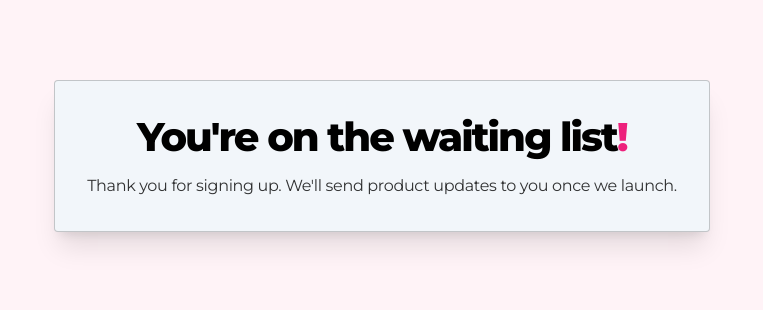
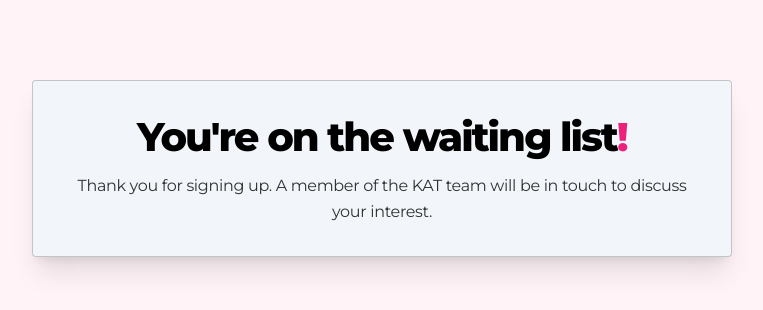
Before and after one commit to KondwaniKAT/presignups_digital_pass, a Next.js app: page /success in a window 1280 px wide. Shown: the top 310 px of the page, without its empty margins (258-1021 px from the left). Built offline with nearby package versions, Linux system fonts and the light colour scheme.

Commit message:
updated succes page

```diff
--- a/src/app/page.tsx
+++ b/src/app/page.tsx
@@ -159,7 +159,7 @@ export default function Home() {
                         {/*Phone*/}
                         <div>
                             <label className="block text-[18px] md:text-xl font-bold leading-[150%] tracking-[0.03em] mb-1">
-                                Phone number<span className="text-brand">*</span> <span className="text-sm text-gray-500">(Optional)</span>
+                                Phone number<span className="text-brand">*</span>
                             </label>
                             <input
                                 type="text"
--- a/src/app/success/page.tsx
+++ b/src/app/success/page.tsx
@@ -9,7 +9,7 @@ const SuccessPage: React.FC = (): JSX.Element => {
                     You're on the waiting list<span className="text-brand">!</span>
                 </h1>
                 <p className="font-normal text-[14px] md:text-[16px] leading-[160%] tracking-[-0.02em] text-black/80">
-                    Thank you for signing up. We&apos;ll send product updates to you once we launch.
+                    Thank you for signing up. A member of the KAT team will be in touch to discuss your interest.
                 </p>
             </div>
         </div>
```
